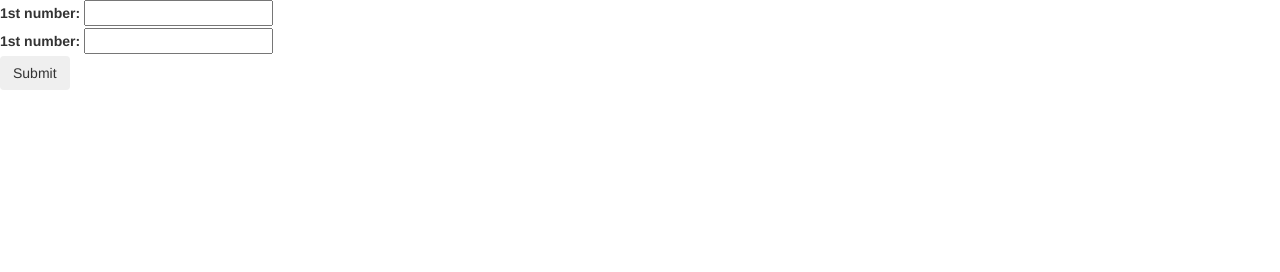
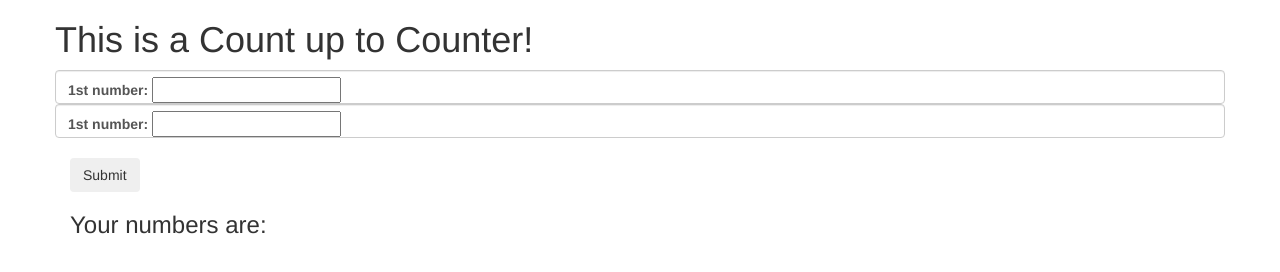
Before and after one commit to RuthieRNewman/count-up-to, a plain HTML site: page index.html in a window 1280 px wide. Drawn offline with Linux system fonts and the light colour scheme.

Commit message:
add bootstrap methods to html.
Co-authored-by: Matt Macfarlund<mrmcfarland@gmail.com>

```diff
--- a/index.html
+++ b/index.html
@@ -11,25 +11,31 @@
 </head>
 
 <body>
+  <div class="container">
+    <div class ="row">
+      <h1>This is a Count up to Counter!</h1>
   <form id="counter">
 
-  <div>
+  <div class="form-control">
     <label for="num1">1st number:</label>
     <input id="num1" type="text"></input>
   </div>
 
-  <div>
+  <div class="form-control">
     <label for="num2">1st number:</label>
     <input id="num2" type="text"></input>
   </div>
-
+</div>
+<br>
   <button type="submit" class="btn">Submit</button>
   </form>
 
   <div>
+    <h3>Your numbers are:</h3>
     <ul id="output"></ul>
 
   </div>
+</div>
 
 
 
```
